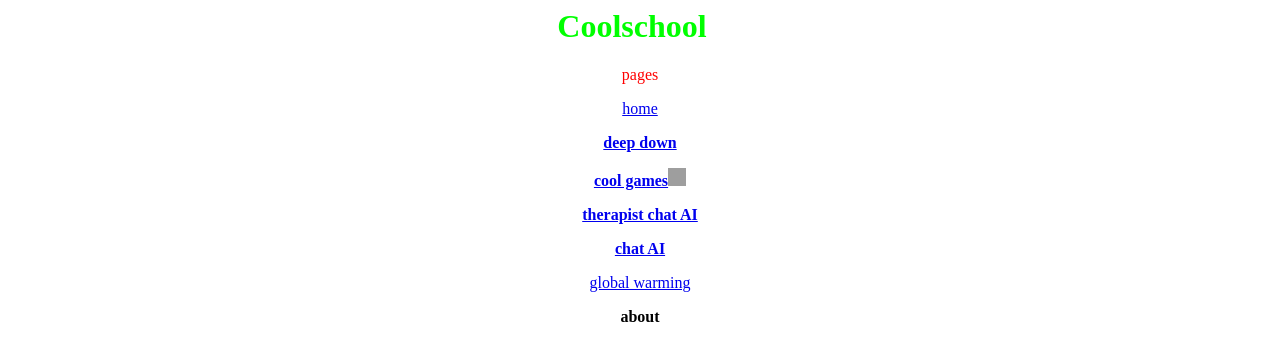
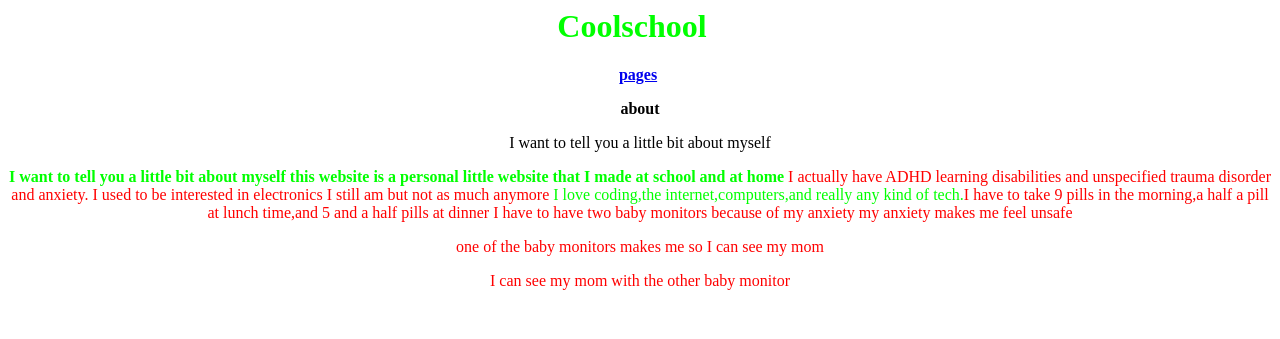
Before and after one commit to zv800/School-website, a plain HTML site: page index.html in a window 1280 px wide. Shown: the top 339 px of the page. Drawn offline with Linux system fonts and the light colour scheme; grey boxes are pictures that could not be loaded.

Commit message:
Update index.html

```diff
--- a/index.html
+++ b/index.html
@@ -1,12 +1,6 @@
 <center>
 <h1 style="text-align: center;"><span style="color: #00ff00;"><strong>&nbsp; &nbsp; &nbsp; &nbsp; &nbsp; &nbsp; &nbsp; &nbsp;&nbsp;<span style="color: #00ff00;">Coolschool</span></strong><span style="color: #00ff00;">&nbsp;</span></span>&nbsp; &nbsp; &nbsp; &nbsp; &nbsp; &nbsp; &nbsp; &nbsp; &nbsp;</h1>
-<p>&nbsp; &nbsp; &nbsp; &nbsp; &nbsp; &nbsp; &nbsp; &nbsp; &nbsp; &nbsp; &nbsp; &nbsp; &nbsp; &nbsp; &nbsp; &nbsp; &nbsp; &nbsp; &nbsp;<span style="color: #ff0000;"> &nbsp;pages&nbsp;</span> &nbsp; &nbsp; &nbsp; &nbsp; &nbsp; &nbsp; &nbsp; &nbsp; &nbsp; &nbsp; &nbsp; &nbsp; &nbsp; &nbsp; &nbsp; &nbsp; &nbsp; &nbsp; &nbsp;</p>
-<p><a href="index.html">home</a></p>
-<p><a href="dd.html"><strong>deep&nbsp;down</strong></a></p>
-<p><a href="game.html"><strong>cool games<img src="https://html5-editor.net/tinymce/plugins/emoticons/img/smiley-cool.gif" alt="cool" width="18" height="18" /></strong></a></p>
-<p><a href="AIchatF\chat.html"><strong>therapist chat AI </strong></a></p>
-<p><strong><a href="ai_chat\AI.html">chat AI</a></strong></p>
-<p><a href="GM.htm">global warming</a></p>
+<p style="text-align: center;">&nbsp; &nbsp; &nbsp; &nbsp; &nbsp; &nbsp; &nbsp; &nbsp; &nbsp; &nbsp; &nbsp; &nbsp; &nbsp; &nbsp; &nbsp; &nbsp; &nbsp; &nbsp; &nbsp;<span style="color: #ff0000;"> &nbsp;<span style="color: #00ff00;"><strong><a href="links.htm">pages</a>&nbsp;</strong></span></span>&nbsp; &nbsp; &nbsp; &nbsp; &nbsp; &nbsp; &nbsp; &nbsp; &nbsp; &nbsp; &nbsp; &nbsp; &nbsp; &nbsp; &nbsp; &nbsp; &nbsp; &nbsp; &nbsp; &nbsp;</p>
 <p><strong>about</strong></p>
 <p>I want to tell you a little bit about myself</p>
 <p class="dotted"><span style="color: #00ff00;"><strong>I want to tell you a little bit about myself this website is a personal little website that I made&nbsp;at school and at home</strong></span>&nbsp;<span style="color: #ff0000;">I actually have ADHD learning disabilities&nbsp;and unspecified trauma disorder and anxiety.</span>&nbsp;<span style="color: #ff0000;">I&nbsp;used to be interested in electronics I still am but not as much anymore</span>&nbsp;<span style="color: #00ff00;">I love coding,the internet,computers,and really any kind of tech.</span><span style="color: #ff0000;">I have to take 9 pills in the morning,a half a pill at lunch time,and 5 and a half&nbsp;pills at dinner&nbsp;I have to have two baby monitors because of my anxiety&nbsp;my anxiety makes me feel unsafe</span></p>
```
